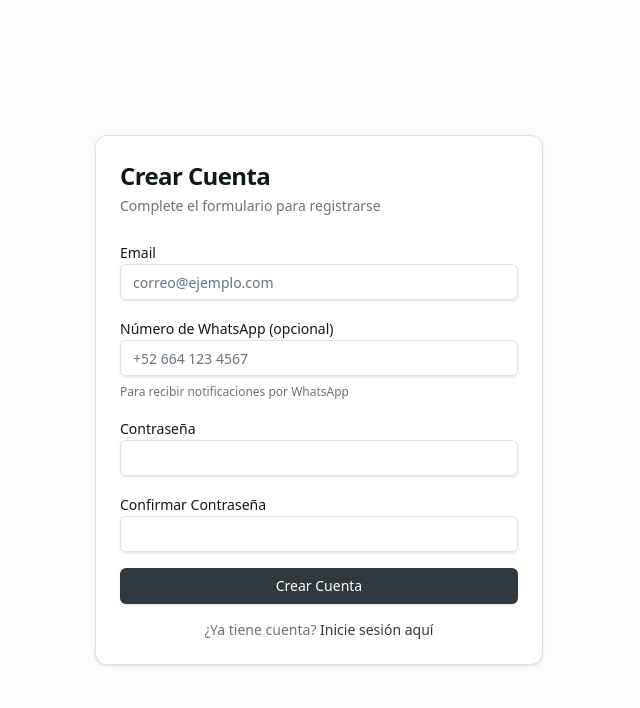
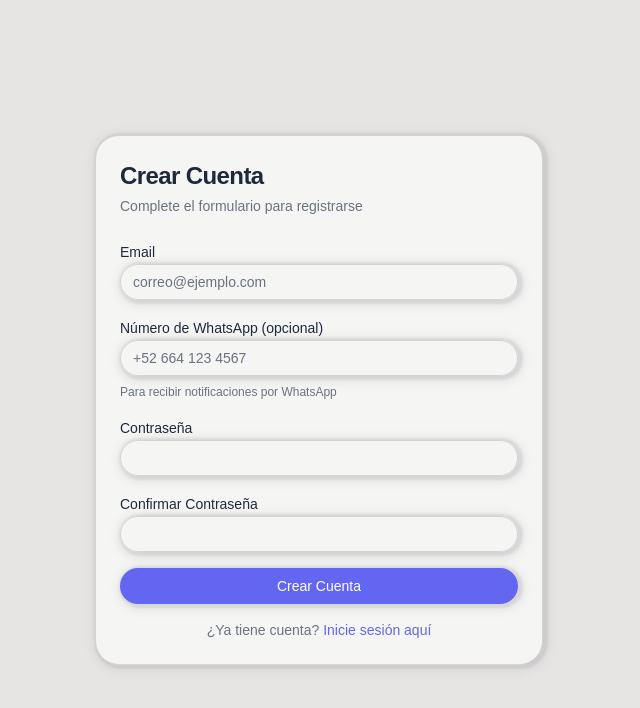
Before and after one commit to Rodriamarog/monitor_judicial, a Next.js app: page /signup in a window 1280 px wide. Shown: the top 708 px of the page, without its empty margins (321-961 px from the left). Built offline with nearby package versions, Linux system fonts and the light colour scheme; no server answers.

Commit message:
Apply claymorphism theme to UI

```diff
--- a/app/globals.css
+++ b/app/globals.css
@@ -1,4 +1,7 @@
 @import "tailwindcss";
+@import "tw-animate-css";
+
+@custom-variant dark (&:is(.dark *));
 
 @layer base {
   :root {
@@ -90,6 +93,9 @@
     --letter-spacing: 0em;
     --spacing: 0.25rem;
   }
+  body {
+    letter-spacing: var(--tracking-normal);
+  }
 }
 
 @theme inline {
@@ -112,8 +118,49 @@
   --color-border: var(--border);
   --color-input: var(--input);
   --color-ring: var(--ring);
-  --font-sans: var(--font-geist-sans);
-  --font-mono: var(--font-geist-mono);
+  --font-sans: Plus Jakarta Sans, sans-serif;
+  --font-mono: Roboto Mono, monospace;
+  --font-serif: Lora, serif;
+  --radius: 1.25rem;
+  --tracking-tighter: calc(var(--tracking-normal) - 0.05em);
+  --tracking-tight: calc(var(--tracking-normal) - 0.025em);
+  --tracking-wide: calc(var(--tracking-normal) + 0.025em);
+  --tracking-wider: calc(var(--tracking-normal) + 0.05em);
+  --tracking-widest: calc(var(--tracking-normal) + 0.1em);
+  --tracking-normal: var(--tracking-normal);
+  --shadow-2xl: var(--shadow-2xl);
+  --shadow-xl: var(--shadow-xl);
+  --shadow-lg: var(--shadow-lg);
+  --shadow-md: var(--shadow-md);
+  --shadow: var(--shadow);
+  --shadow-sm: var(--shadow-sm);
+  --shadow-xs: var(--shadow-xs);
+  --shadow-2xs: var(--shadow-2xs);
+  --spacing: var(--spacing);
+  --letter-spacing: var(--letter-spacing);
+  --shadow-offset-y: var(--shadow-offset-y);
+  --shadow-offset-x: var(--shadow-offset-x);
+  --shadow-spread: var(--shadow-spread);
+  --shadow-blur: var(--shadow-blur);
+  --shadow-opacity: var(--shadow-opacity);
+  --color-shadow-color: var(--shadow-color);
+  --color-sidebar-ring: var(--sidebar-ring);
+  --color-sidebar-border: var(--sidebar-border);
+  --color-sidebar-accent-foreground: var(--sidebar-accent-foreground);
+  --color-sidebar-accent: var(--sidebar-accent);
+  --color-sidebar-primary-foreground: var(--sidebar-primary-foreground);
+  --color-sidebar-primary: var(--sidebar-primary);
+  --color-sidebar-foreground: var(--sidebar-foreground);
+  --color-sidebar: var(--sidebar);
+  --color-chart-5: var(--chart-5);
+  --color-chart-4: var(--chart-4);
+  --color-chart-3: var(--chart-3);
+  --color-chart-2: var(--chart-2);
+  --color-chart-1: var(--chart-1);
+  --radius-sm: calc(var(--radius) - 4px);
+  --radius-md: calc(var(--radius) - 2px);
+  --radius-lg: var(--radius);
+  --radius-xl: calc(var(--radius) + 4px);
 }
 
 @layer base {
@@ -124,3 +171,123 @@
     @apply bg-background text-foreground;
   }
 }
+
+:root {
+  --background: oklch(0.9232 0.0026 48.7171);
+  --foreground: oklch(0.2795 0.0368 260.0310);
+  --card: oklch(0.9699 0.0013 106.4238);
+  --card-foreground: oklch(0.2795 0.0368 260.0310);
+  --popover: oklch(0.9699 0.0013 106.4238);
+  --popover-foreground: oklch(0.2795 0.0368 260.0310);
+  --primary: oklch(0.5854 0.2041 277.1173);
+  --primary-foreground: oklch(1.0000 0 0);
+  --secondary: oklch(0.8687 0.0043 56.3660);
+  --secondary-foreground: oklch(0.4461 0.0263 256.8018);
+  --muted: oklch(0.9232 0.0026 48.7171);
+  --muted-foreground: oklch(0.5510 0.0234 264.3637);
+  --accent: oklch(0.9376 0.0260 321.9388);
+  --accent-foreground: oklch(0.3729 0.0306 259.7328);
+  --destructive: oklch(0.6368 0.2078 25.3313);
+  --destructive-foreground: oklch(1.0000 0 0);
+  --border: oklch(0.8687 0.0043 56.3660);
+  --input: oklch(0.8687 0.0043 56.3660);
+  --ring: oklch(0.5854 0.2041 277.1173);
+  --chart-1: oklch(0.5854 0.2041 277.1173);
+  --chart-2: oklch(0.5106 0.2301 276.9656);
+  --chart-3: oklch(0.4568 0.2146 277.0229);
+  --chart-4: oklch(0.3984 0.1773 277.3662);
+  --chart-5: oklch(0.3588 0.1354 278.6973);
+  --radius: 1.25rem;
+  --sidebar: oklch(0.8687 0.0043 56.3660);
+  --sidebar-foreground: oklch(0.2795 0.0368 260.0310);
+  --sidebar-primary: oklch(0.5854 0.2041 277.1173);
+  --sidebar-primary-foreground: oklch(1.0000 0 0);
+  --sidebar-accent: oklch(0.9376 0.0260 321.9388);
+  --sidebar-accent-foreground: oklch(0.3729 0.0306 259.7328);
+  --sidebar-border: oklch(0.8687 0.0043 56.3660);
+  --sidebar-ring: oklch(0.5854 0.2041 277.1173);
+  --font-sans: Plus Jakarta Sans, sans-serif;
+  --font-serif: Lora, serif;
+  --font-mono: Roboto Mono, monospace;
+  --shadow-color: hsl(240 4% 60%);
+  --shadow-opacity: 0.18;
+  --shadow-blur: 10px;
+  --shadow-spread: 4px;
+  --shadow-offset-x: 2px;
+  --shadow-offset-y: 2px;
+  --letter-spacing: 0em;
+  --spacing: 0.25rem;
+  --shadow-2xs: 2px 2px 10px 4px hsl(240 4% 60% / 0.09);
+  --shadow-xs: 2px 2px 10px 4px hsl(240 4% 60% / 0.09);
+  --shadow-sm: 2px 2px 10px 4px hsl(240 4% 60% / 0.18), 2px 1px 2px 3px hsl(240 4% 60% / 0.18);
+  --shadow: 2px 2px 10px 4px hsl(240 4% 60% / 0.18), 2px 1px 2px 3px hsl(240 4% 60% / 0.18);
+  --shadow-md: 2px 2px 10px 4px hsl(240 4% 60% / 0.18), 2px 2px 4px 3px hsl(240 4% 60% / 0.18);
+  --shadow-lg: 2px 2px 10px 4px hsl(240 4% 60% / 0.18), 2px 4px 6px 3px hsl(240 4% 60% / 0.18);
+  --shadow-xl: 2px 2px 10px 4px hsl(240 4% 60% / 0.18), 2px 8px 10px 3px hsl(240 4% 60% / 0.18);
+  --shadow-2xl: 2px 2px 10px 4px hsl(240 4% 60% / 0.45);
+  --tracking-normal: 0em;
+}
+
+.dark {
+  --background: oklch(0.2244 0.0074 67.4370);
+  --foreground: oklch(0.9288 0.0126 255.5078);
+  --card: oklch(0.2801 0.0080 59.3379);
+  --card-foreground: oklch(0.9288 0.0126 255.5078);
+  --popover: oklch(0.2801 0.0080 59.3379);
+  --popover-foreground: oklch(0.9288 0.0126 255.5078);
+  --primary: oklch(0.6801 0.1583 276.9349);
+  --primary-foreground: oklch(0.2244 0.0074 67.4370);
+  --secondary: oklch(0.3359 0.0077 59.4197);
+  --secondary-foreground: oklch(0.8717 0.0093 258.3382);
+  --muted: oklch(0.2287 0.0074 67.4469);
+  --muted-foreground: oklch(0.7137 0.0192 261.3246);
+  --accent: oklch(0.3896 0.0074 59.4734);
+  --accent-foreground: oklch(0.8717 0.0093 258.3382);
+  --destructive: oklch(0.6368 0.2078 25.3313);
+  --destructive-foreground: oklch(0.2244 0.0074 67.4370);
+  --border: oklch(0.3359 0.0077 59.4197);
+  --input: oklch(0.3359 0.0077 59.4197);
+  --ring: oklch(0.6801 0.1583 276.9349);
+  --chart-1: oklch(0.6801 0.1583 276.9349);
+  --chart-2: oklch(0.5854 0.2041 277.1173);
+  --chart-3: oklch(0.5106 0.2301 276.9656);
+  --chart-4: oklch(0.4568 0.2146 277.0229);
+  --chart-5: oklch(0.3984 0.1773 277.3662);
+  --radius: 1.25rem;
+  --sidebar: oklch(0.3359 0.0077 59.4197);
+  --sidebar-foreground: oklch(0.9288 0.0126 255.5078);
+  --sidebar-primary: oklch(0.6801 0.1583 276.9349);
+  --sidebar-primary-foreground: oklch(0.2244 0.0074 67.4370);
+  --sidebar-accent: oklch(0.3896 0.0074 59.4734);
+  --sidebar-accent-foreground: oklch(0.8717 0.0093 258.3382);
+  --sidebar-border: oklch(0.3359 0.0077 59.4197);
+  --sidebar-ring: oklch(0.6801 0.1583 276.9349);
+  --font-sans: Plus Jakarta Sans, sans-serif;
+  --font-serif: Lora, serif;
+  --font-mono: Roboto Mono, monospace;
+  --shadow-color: hsl(0 0% 0%);
+  --shadow-opacity: 0.18;
+  --shadow-blur: 10px;
+  --shadow-spread: 4px;
+  --shadow-offset-x: 2px;
+  --shadow-offset-y: 2px;
+  --letter-spacing: 0em;
+  --spacing: 0.25rem;
+  --shadow-2xs: 2px 2px 10px 4px hsl(0 0% 0% / 0.09);
+  --shadow-xs: 2px 2px 10px 4px hsl(0 0% 0% / 0.09);
+  --shadow-sm: 2px 2px 10px 4px hsl(0 0% 0% / 0.18), 2px 1px 2px 3px hsl(0 0% 0% / 0.18);
+  --shadow: 2px 2px 10px 4px hsl(0 0% 0% / 0.18), 2px 1px 2px 3px hsl(0 0% 0% / 0.18);
+  --shadow-md: 2px 2px 10px 4px hsl(0 0% 0% / 0.18), 2px 2px 4px 3px hsl(0 0% 0% / 0.18);
+  --shadow-lg: 2px 2px 10px 4px hsl(0 0% 0% / 0.18), 2px 4px 6px 3px hsl(0 0% 0% / 0.18);
+  --shadow-xl: 2px 2px 10px 4px hsl(0 0% 0% / 0.18), 2px 8px 10px 3px hsl(0 0% 0% / 0.18);
+  --shadow-2xl: 2px 2px 10px 4px hsl(0 0% 0% / 0.45);
+}
+
+@layer base {
+  * {
+    @apply border-border outline-ring/50;
+  }
+  body {
+    @apply bg-background text-foreground;
+  }
+}
--- a/package.json
+++ b/package.json
@@ -27,6 +27,7 @@
     "react-hook-form": "^7.65.0",
     "resend": "^6.2.2",
     "tailwind-merge": "^3.3.1",
+    "tw-animate-css": "^1.4.0",
     "zod": "^3.25.76"
   },
   "devDependencies": {
```
Also changed, not shown: 1 other file (tests, documents, lock files or other folders).
